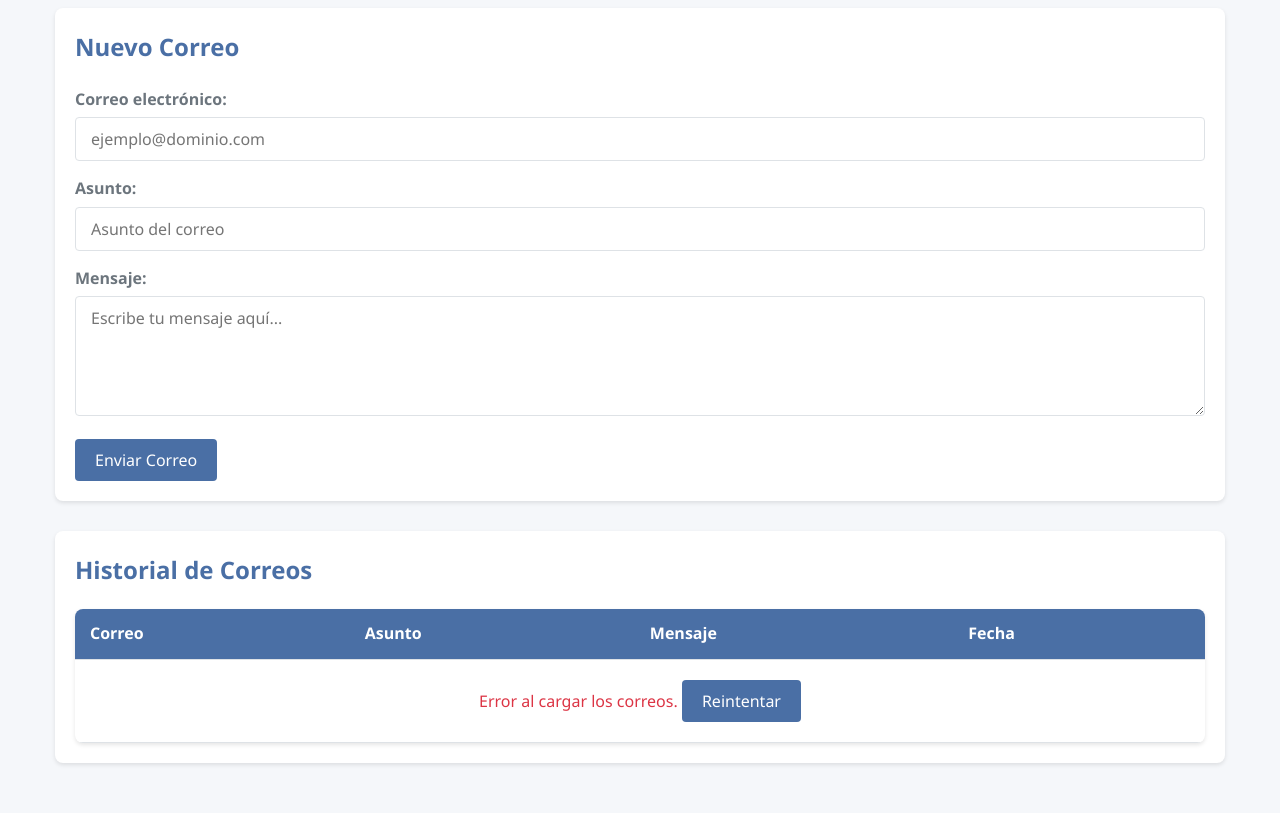
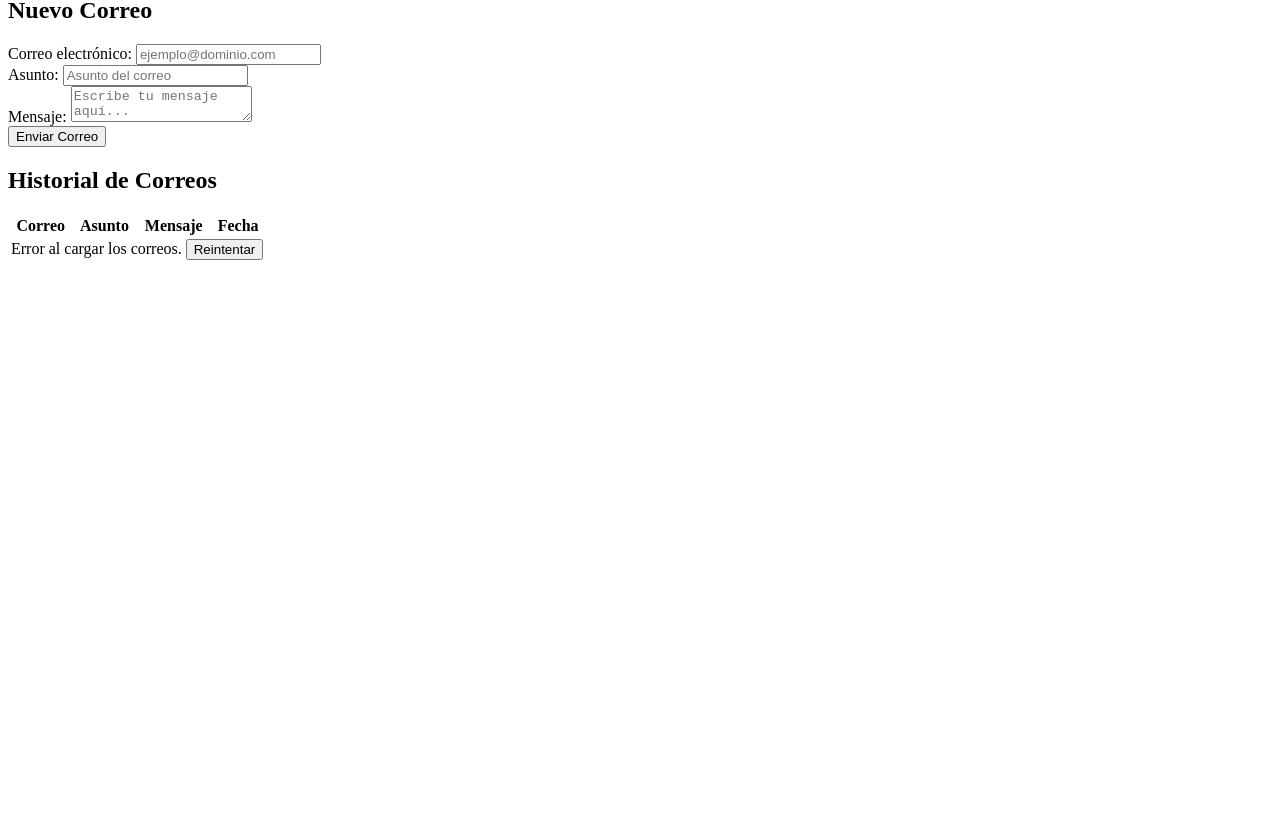
Before and after one commit to rafaelrc2001/prueba-tienda, a plain HTML site: page modulo/correos.html in a window 1280 px wide. Shown: the part 83-896 px from the top of the page. After the commit the page ends 800 px from the top, so only its background shows below. Drawn offline with Linux system fonts and the light colour scheme; no server answers.

Commit message:
03/08/25

```diff
--- a/modulo/correos.html
+++ b/modulo/correos.html
@@ -4,193 +4,6 @@
     <meta charset="UTF-8">
     <meta name="viewport" content="width=device-width, initial-scale=1.0">
     <title>Sistema de Correos</title>
-    <style>
-        :root {
-            --primary-color: #4a6fa5;
-            --secondary-color: #6c757d;
-            --success-color: #28a745;
-            --error-color: #dc3545;
-            --light-gray: #f8f9fa;
-            --border-color: #dee2e6;
-        }
-
-        * {
-            box-sizing: border-box;
-            margin: 0;
-            padding: 0;
-            font-family: 'Segoe UI', Tahoma, Geneva, Verdana, sans-serif;
-        }
-
-        body {
-            line-height: 1.6;
-            color: #333;
-            background-color: #f5f7fa;
-            padding: 20px;
-        }
-
-        .container {
-            max-width: 1200px;
-            margin: 0 auto;
-            padding: 0 15px;
-        }
-
-        h1, h2 {
-            color: var(--primary-color);
-            margin-bottom: 20px;
-        }
-
-        .card {
-            background: white;
-            border-radius: 8px;
-            box-shadow: 0 2px 4px rgba(0, 0, 0, 0.1);
-            padding: 20px;
-            margin-bottom: 30px;
-        }
-
-        .form-group {
-            margin-bottom: 15px;
-        }
-
-        label {
-            display: block;
-            margin-bottom: 5px;
-            font-weight: 600;
-            color: var(--secondary-color);
-        }
-
-        input[type="email"],
-        input[type="text"],
-        textarea {
-            width: 100%;
-            padding: 10px 15px;
-            border: 1px solid var(--border-color);
-            border-radius: 4px;
-            font-size: 16px;
-            transition: border-color 0.3s;
-        }
-
-        input[type="email"]:focus,
-        input[type="text"]:focus,
-        textarea:focus {
-            border-color: var(--primary-color);
-            outline: none;
-            box-shadow: 0 0 0 0.2rem rgba(74, 111, 165, 0.25);
-        }
-
-        textarea {
-            min-height: 120px;
-            resize: vertical;
-        }
-
-        button {
-            background-color: var(--primary-color);
-            color: white;
-            border: none;
-            padding: 10px 20px;
-            border-radius: 4px;
-            cursor: pointer;
-            font-size: 16px;
-            transition: background-color 0.3s;
-        }
-
-        button:hover {
-            background-color: #3a5a80;
-        }
-
-        button:disabled {
-            background-color: var(--secondary-color);
-            cursor: not-allowed;
-        }
-
-        table {
-            width: 100%;
-            border-collapse: collapse;
-            margin-top: 20px;
-            background: white;
-            border-radius: 8px;
-            overflow: hidden;
-            box-shadow: 0 2px 4px rgba(0, 0, 0, 0.1);
-        }
-
-        th, td {
-            padding: 12px 15px;
-            text-align: left;
-            border-bottom: 1px solid var(--border-color);
-        }
-
-        th {
-            background-color: var(--primary-color);
-            color: white;
-            font-weight: 600;
-        }
-
-        tr:hover {
-            background-color: var(--light-gray);
-        }
-
-        .no-data, .error {
-            text-align: center;
-            padding: 20px;
-            color: var(--secondary-color);
-        }
-
-        .error {
-            color: var(--error-color);
-        }
-
-        .loading {
-            text-align: center;
-            padding: 20px;
-            color: var(--secondary-color);
-            font-style: italic;
-        }
-
-        .error-message {
-            position: fixed;
-            top: 20px;
-            right: 20px;
-            background-color: var(--error-color);
-            color: white;
-            padding: 15px 25px;
-            border-radius: 4px;
-            box-shadow: 0 4px 6px rgba(0, 0, 0, 0.1);
-            z-index: 1000;
-            animation: slideIn 0.3s ease-out;
-        }
-
-        .success-message {
-            position: fixed;
-            top: 20px;
-            right: 20px;
-            background-color: var(--success-color);
-            color: white;
-            padding: 15px 25px;
-            border-radius: 4px;
-            box-shadow: 0 4px 6px rgba(0, 0, 0, 0.1);
-            z-index: 1000;
-            animation: slideIn 0.3s ease-out;
-        }
-
-        @keyframes slideIn {
-            from { transform: translateX(100%); opacity: 0; }
-            to { transform: translateX(0); opacity: 1; }
-        }
-
-        @media (max-width: 768px) {
-            body {
-                padding: 10px;
-            }
-
-            table {
-                display: block;
-                overflow-x: auto;
-            }
-
-            .card {
-                padding: 15px;
-            }
-        }
-    </style>
 </head>
 <body>
     <div class="container">
```
